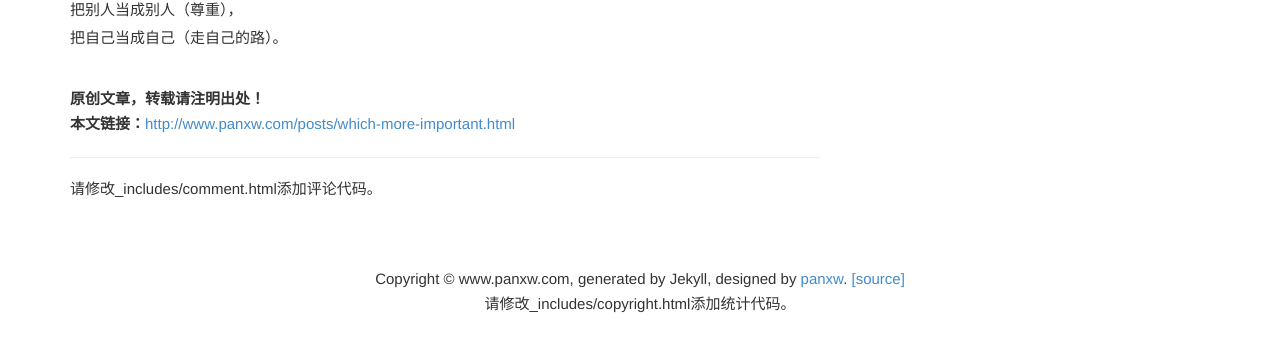
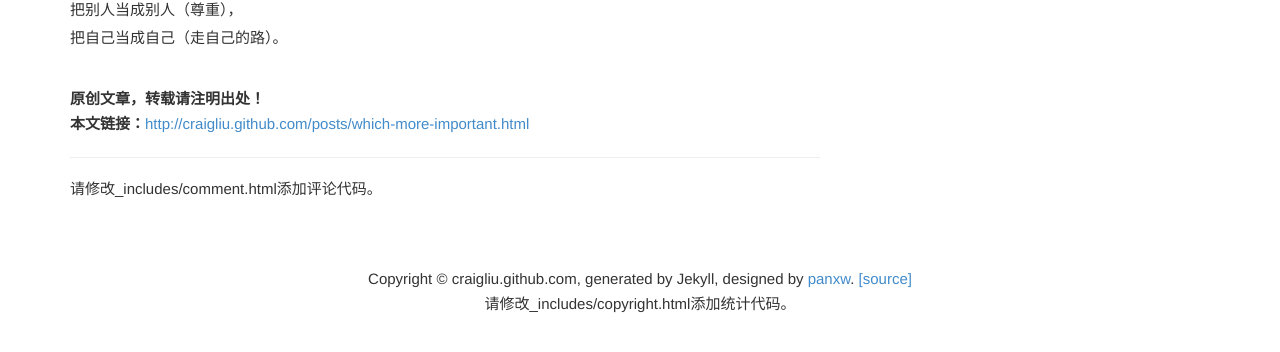
Before and after one commit to craigliu/craigliu.github.io, a Jekyll site: the page built from _posts/2010-01-01-which-more-important.markdown, in a window 1280 px wide and 1146 px high. Shown: the part 782-1134 px from the top of the window. Built offline with Jekyll 4.4.1, drawn with Linux system fonts in a browser that asks for light colours; part of the change alters nothing that is shown.

Commit message:
模版配置修改

```diff
--- a/_config.yml
+++ b/_config.yml
@@ -3,12 +3,12 @@ highlighter: pygments
 permalink: /posts/:title.html
 excerpt_separator: "<!-- more -->"
 
-github: panxw
-author: "潘学文"
-email: winfirm#163.com
-name: "潘学文个人博客"
-url: http://www.panxw.com
-domain: www.panxw.com
+github: craigliu
+author: "craigliu"
+email: chong8086@hotmail.com
+name: "6号杂货铺"
+url: http://craigliu.github.com
+domain: craigliu.github.com
 all_categories: [
 ["android", "Android开发","/posts/android.html"],
 ["program", "软件编程","/posts/program.html"],
@@ -21,7 +21,7 @@ all_categories: [
 
 paginate: 8
 paginate_path: "posts/page:num"
-timezone: America/Los_Angeles
+timezone: Asia/Shang
 
 collections:
   docs:
```
